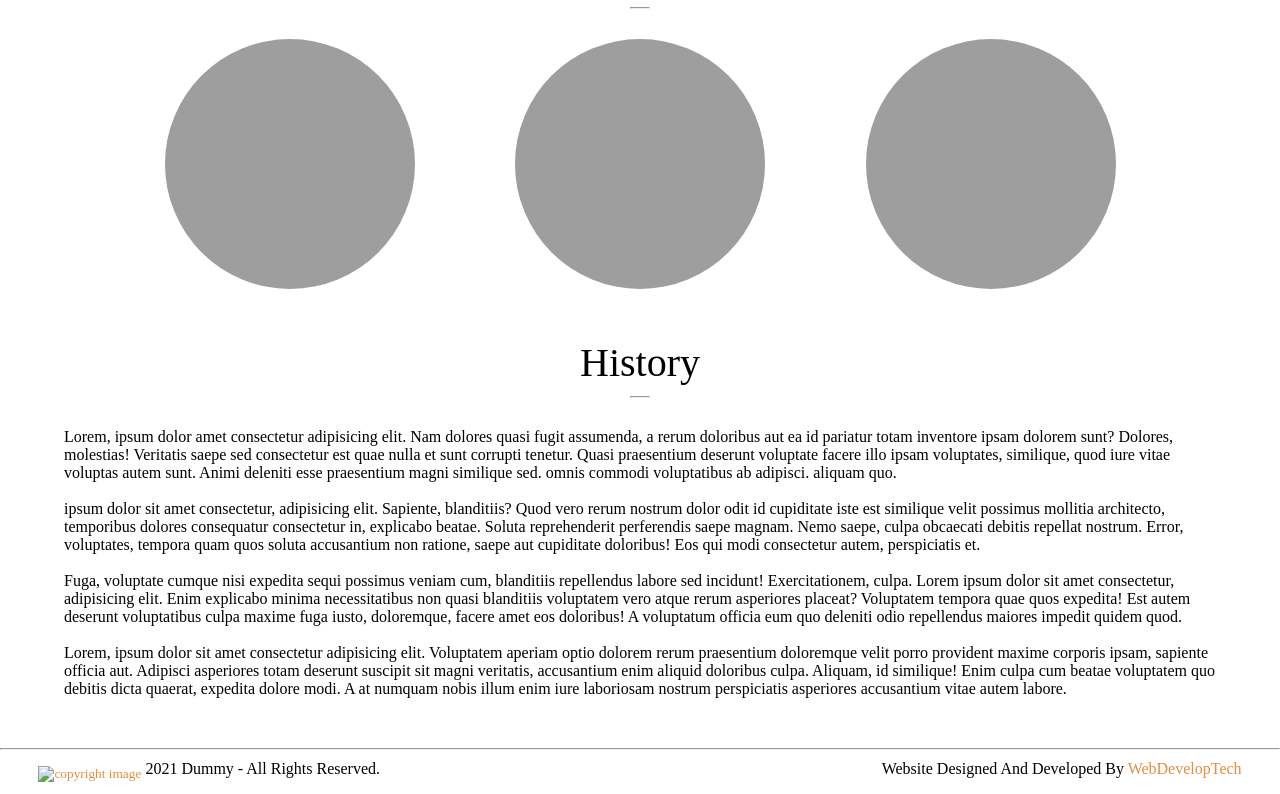
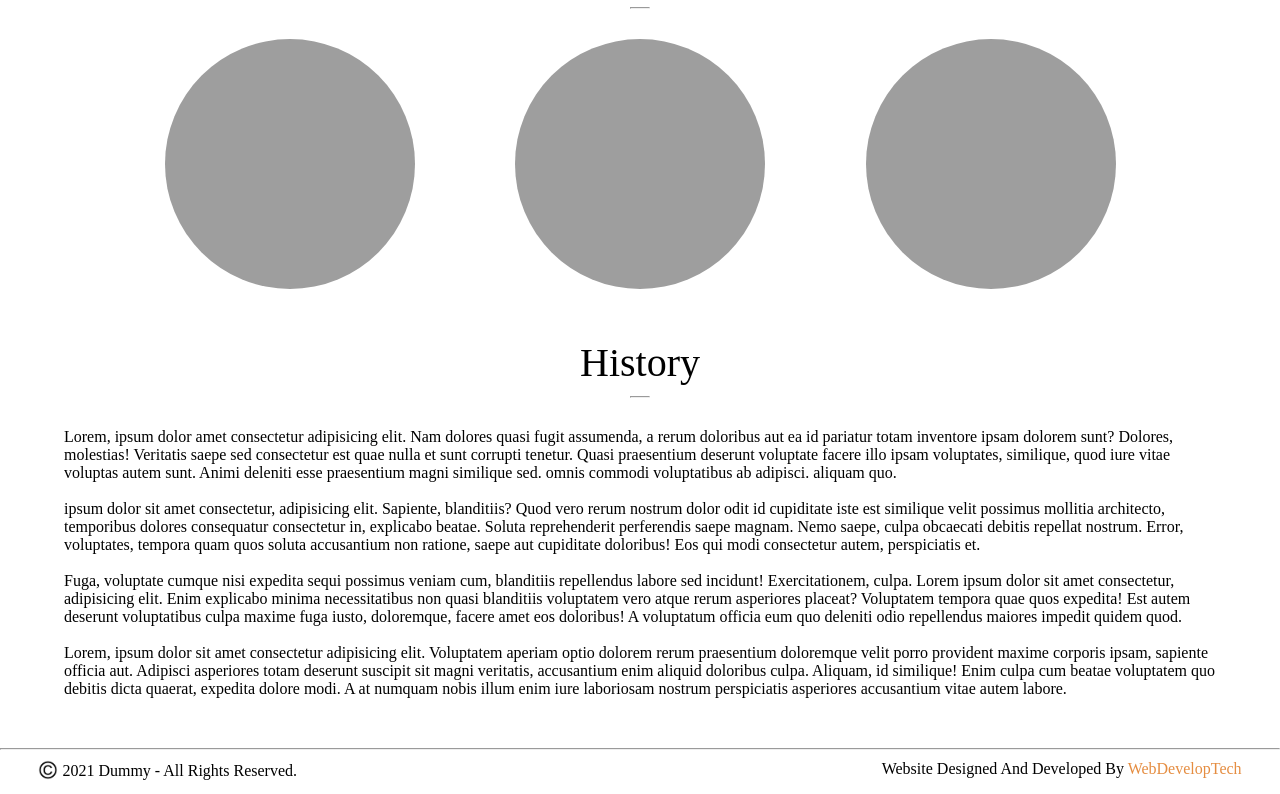
Before and after one commit to onkarlad/TASK, a plain HTML site: page index.html in a window 1280 px wide. Shown: the part 1544-2338 px from the top of the page. Drawn offline with Linux system fonts and the light colour scheme; the site is published under a folder, as on GitHub Pages, so addresses that start at the root find nothing.

Commit message:
Update index.html

```diff
--- a/index.html
+++ b/index.html
@@ -139,7 +139,7 @@
     <!-- footer section -->
     <footer>
         <div class="footer">
-            <p><sub><span><img src="/images/copyright.png" alt="copyright image" width="20px"
+            <p><sub><span><img src="./images/copyright.png" alt="copyright image" width="20px"
                             height="20px"></span></sub> 2021 Dummy - All Rights Reserved.</p>
             <p>Website Designed And Developed By <span>WebDevelopTech</span></p>
         </div>
```
